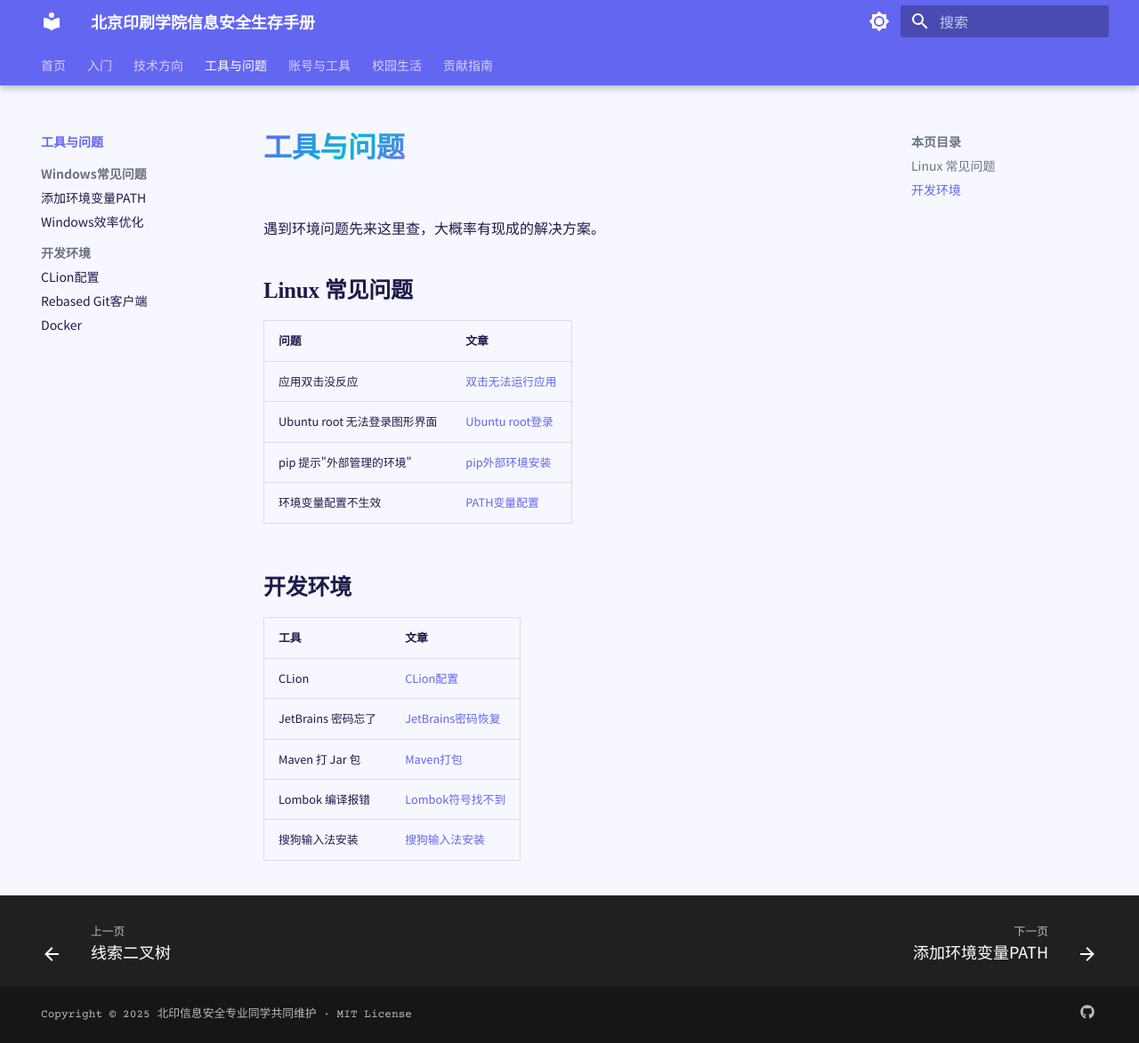
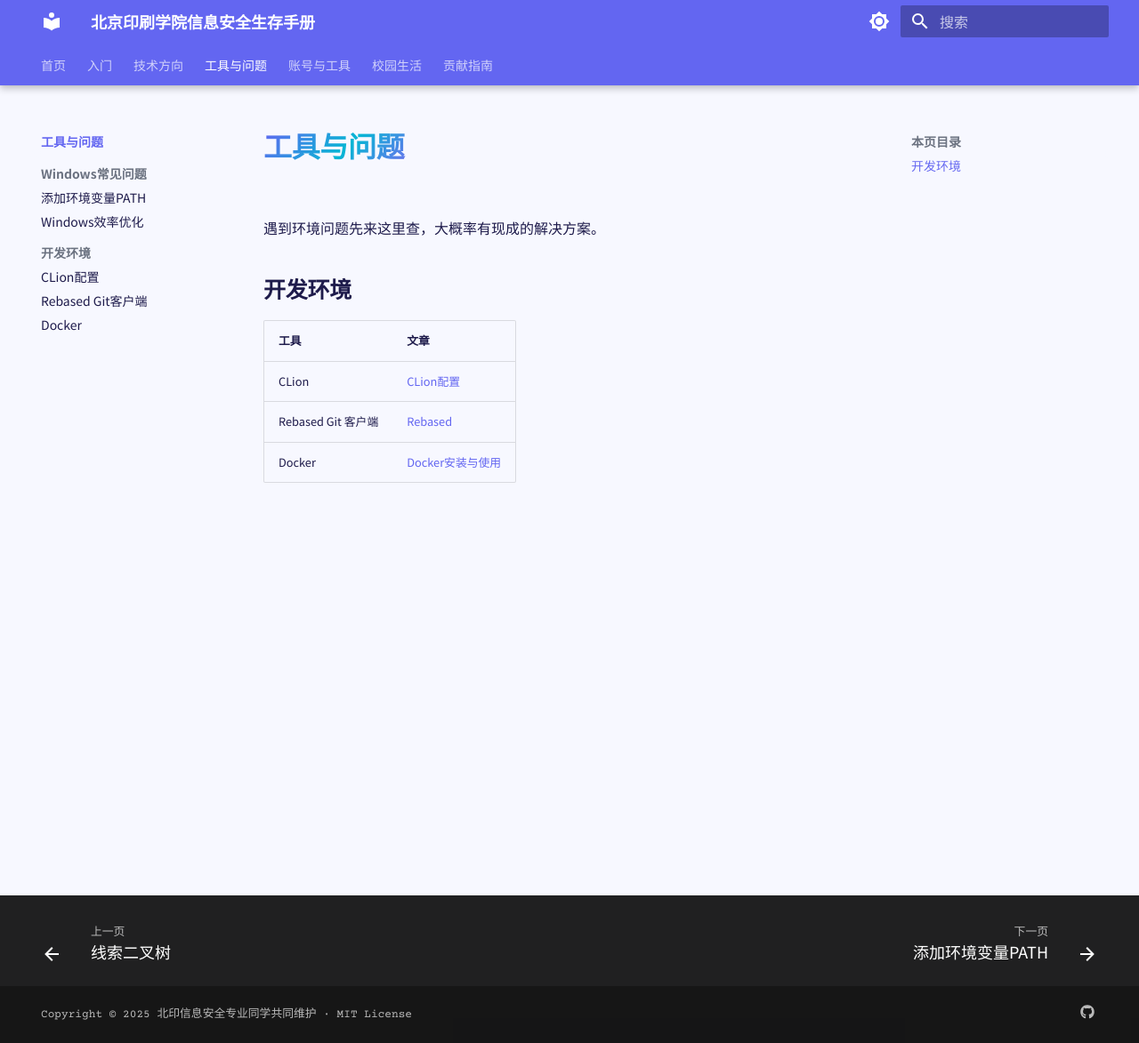
Before and after one commit to starnotes-xj/SurviveBIGCManual, an MkDocs documentation site: the page built from docs/03-工具与问题/index.md, in a window 1280 px wide and 1173 px high. Shown: the whole window at 89% size. Built offline with MkDocs 1.6.1 and Material for MkDocs 9.7.7, drawn with Linux system fonts in a browser that asks for light colours.

```diff
--- a/docs/03-工具与问题/index.md
+++ b/docs/03-工具与问题/index.md
@@ -1,22 +1,11 @@
 # 工具与问题
 
 遇到环境问题先来这里查，大概率有现成的解决方案。
-
-## Linux 常见问题
-
-| 问题 | 文章 |
-|---|---|
-| 应用双击没反应 | [双击无法运行应用](Linux常见问题/双击无法运行应用.md) |
-| Ubuntu root 无法登录图形界面 | [Ubuntu root登录](Linux常见问题/Ubuntu-root登录.md) |
-| pip 提示"外部管理的环境" | [pip外部环境安装](Linux常见问题/pip外部环境安装.md) |
-| 环境变量配置不生效 | [PATH变量配置](Linux常见问题/PATH变量配置.md) |
 
 ## 开发环境
 
 | 工具 | 文章 |
 |---|---|
 | CLion | [CLion配置](开发环境/CLion配置.md) |
-| JetBrains 密码忘了 | [JetBrains密码恢复](开发环境/JetBrains密码恢复.md) |
-| Maven 打 Jar 包 | [Maven打包](开发环境/Maven打包.md) |
-| Lombok 编译报错 | [Lombok符号找不到](开发环境/Lombok符号找不到.md) |
-| 搜狗输入法安装 | [搜狗输入法安装](开发环境/搜狗输入法安装.md) |
+| Rebased Git 客户端 | [Rebased](开发环境/Rebased.md) |
+| Docker | [Docker安装与使用](开发环境/Docker.md) |
```
Also changed, not shown: docs/02-技术方向/index.md (+2 -1 lines), docs/04-账号与工具/Claude-Code/订阅方案.md (+1 -1 lines), docs/04-账号与工具/GitHub注册与使用/提交PR.md (+1 -1 lines), docs/index.md (+1 -1 lines).
